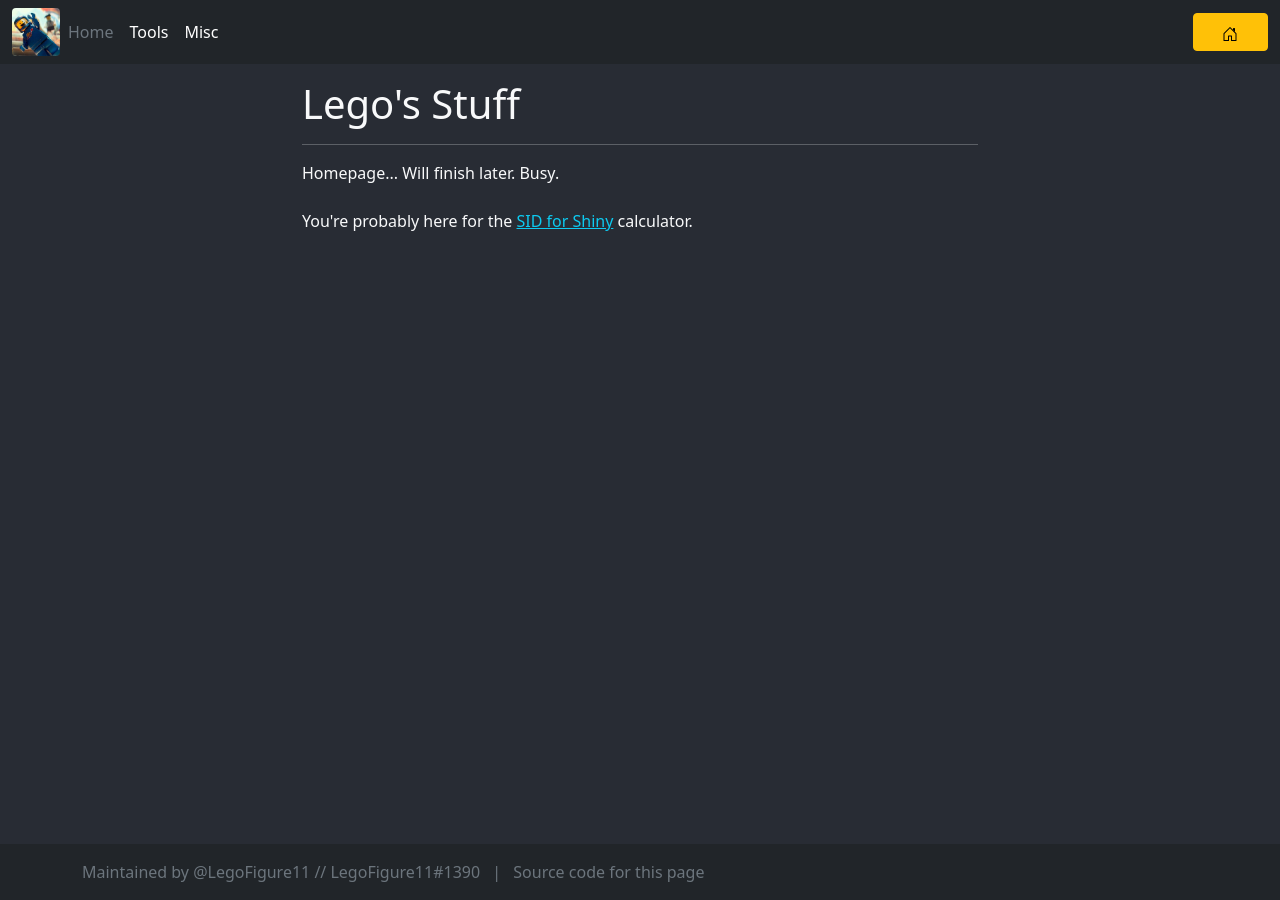
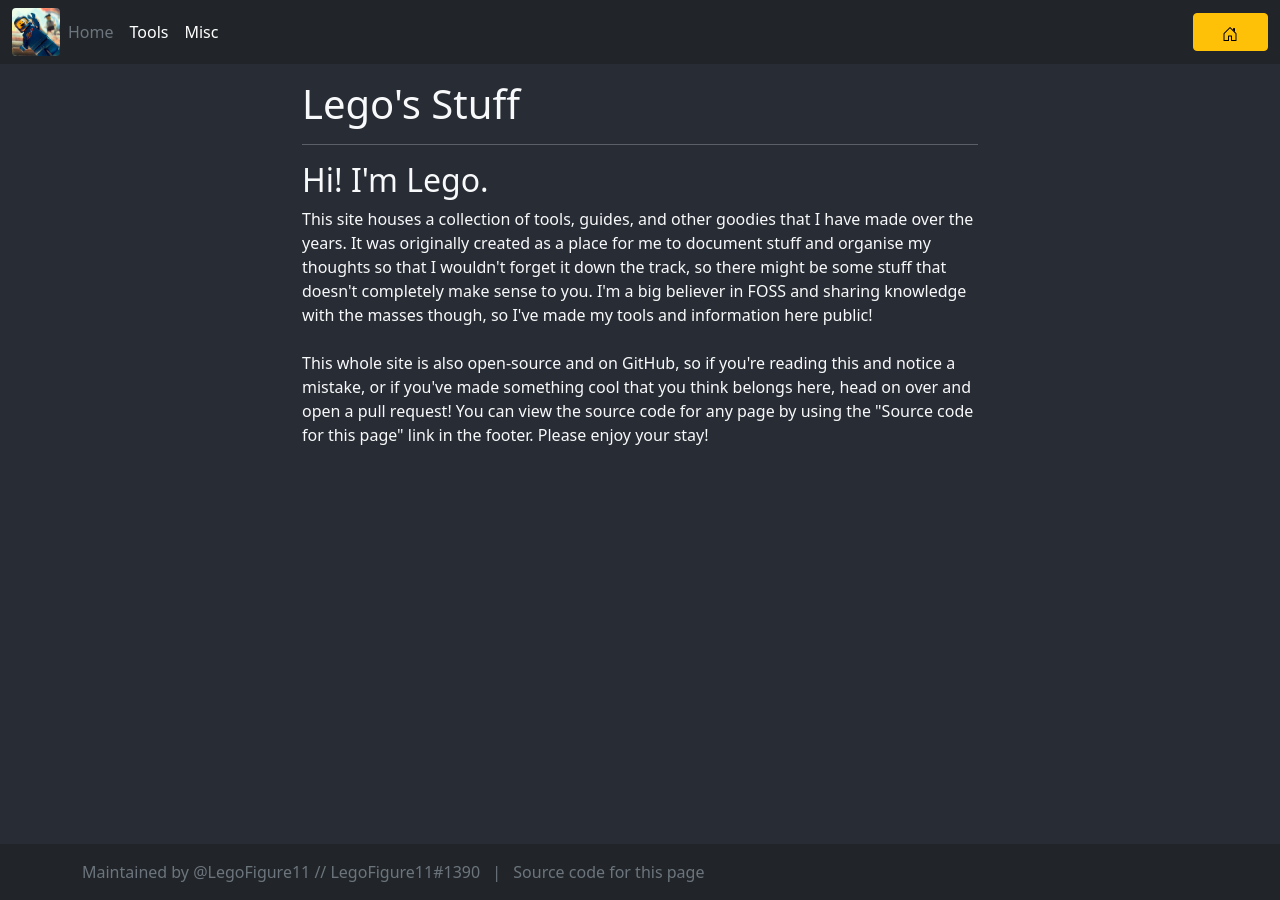
Before and after one commit to LegoFigure11/legofigure11.github.io, a Jekyll site: the page built from index.html, in a window 1280 px wide. Built offline with Jekyll 4.4.1, drawn with Linux system fonts in a browser that asks for light colours; comment, search, counter and statistics services are not loaded.

Commit message:
Update homepage

```diff
--- a/index.html
+++ b/index.html
@@ -6,9 +6,15 @@ title: Home
 <h1>Lego's Stuff</h1>
 
 <hr />
-
-Homepage... Will finish later. Busy.
+<h2>Hi! I&apos;m Lego.</h2>
+This site houses a collection of tools, guides, and other goodies that I have made over the years.
+It was originally created as a place for me to document stuff and organise my thoughts so that I
+wouldn't forget it down the track, so there might be some stuff that doesn't completely make sense
+to you. I&apos;m a big believer in FOSS and sharing knowledge with the masses though, so I've made
+my tools and information here public!
 <br />
 <br />
-You're probably here for the <a class="text-info" href="tools/sid-for-shiny/">SID for Shiny</a>
-calculator.
+This whole site is also open-source and on GitHub, so if you&apos;re reading this and notice a
+mistake, or if you&apos;ve made something cool that you think belongs here, head on over and open
+a pull request! You can view the source code for any page by using the &quot;Source code for this
+page&quot; link in the footer. Please enjoy your stay!
```
